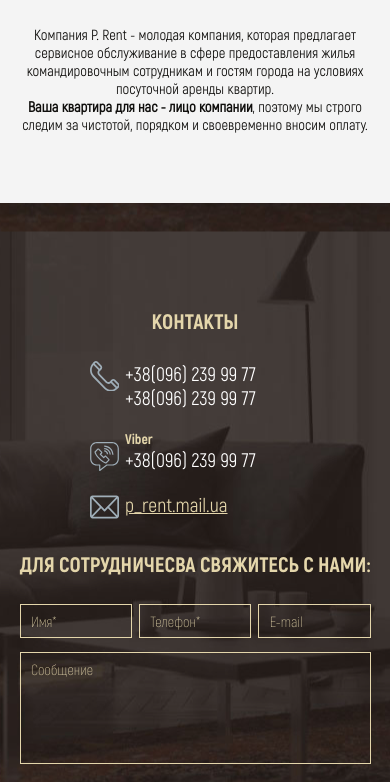
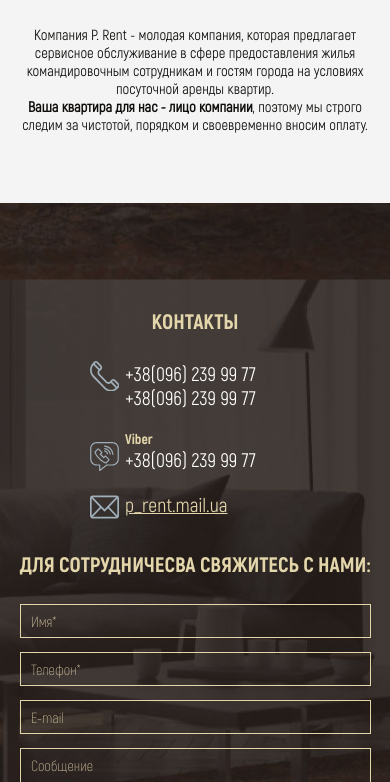
Before and after one commit to 88Sokoloff/PRent, a plain HTML site: page index.html in a window 390 px wide. Shown: the part 4510-5292 px from the top of the page. Drawn offline with Linux system fonts and the light colour scheme.

Commit message:
complete inputs to 100% width

```diff
--- a/css/style.css
+++ b/css/style.css
@@ -545,6 +545,9 @@ textarea {
 	#contacts .section-title {
 		text-align: center;
 	}
+	input {
+		width: 100%;
+	}
 	input[type="submit"] {
 		display: block;
 		margin: auto;
```
